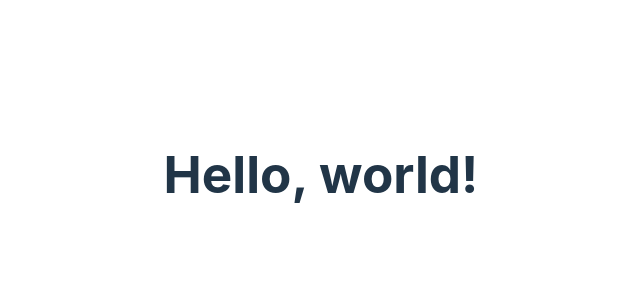
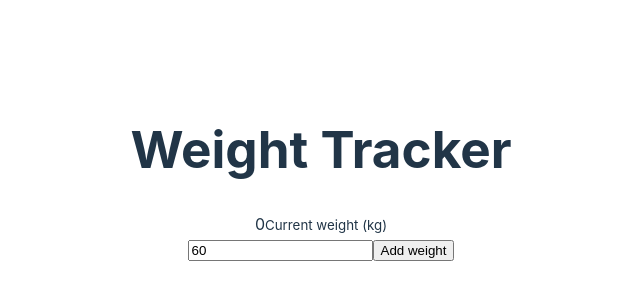
Before and after one commit to itsyuxuan/daily-weight, a Vue app: page / in a window 1280 px wide. Shown: the part 226-526 px from the top of the page, without its empty margins (319-959 px from the left). Built offline with nearby package versions, Linux system fonts and the light colour scheme.

Commit message:
✨ feat(App): add a input form

```diff
--- a/src/App.vue
+++ b/src/App.vue
@@ -1,9 +1,36 @@
 <script setup>
+import { computed, nextTick, ref, shallowRef, watch } from 'vue'
+import Chart from 'chart.js/auto'
 
+const weights = ref([])
+const weightChartEl = ref(null)
+const weightChart = shallowRef(null)
+const weightInput = ref(60.0)
+const currentWeight = computed(() => {
+  return weights.value.slice(0).sort((a, b) => b.date - a.date)[0] || { weight: 0 }
+})
+
+const addWeight = () => {
+  weights.value.push({
+    weight: weightInput.value,
+    date: new Date().getTime(),
+  })
+}
 </script>
 
 <template>
-  <h1>Hello, world!</h1>
+  <main>
+    <h1>Weight Tracker</h1>
+    <div class="current">
+      <span>{{ currentWeight.weight }}</span>
+      <small>Current weight (kg)</small>
+    </div>
+
+    <form @submit.prevent="addWeight">
+      <input v-model="weightInput" type="number" step="0.1">
+      <input type="submit" value="Add weight">
+    </form>
+  </main>
 </template>
 
 <style scoped>
```
